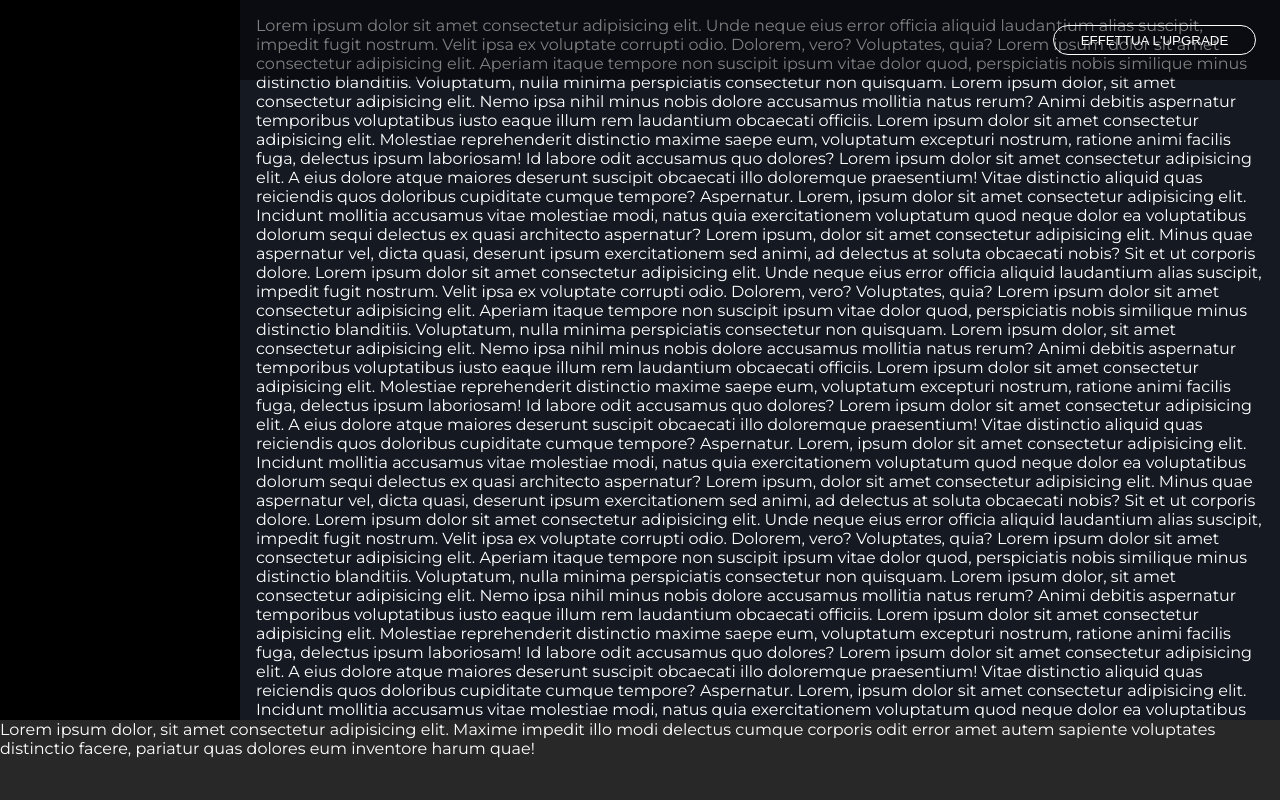
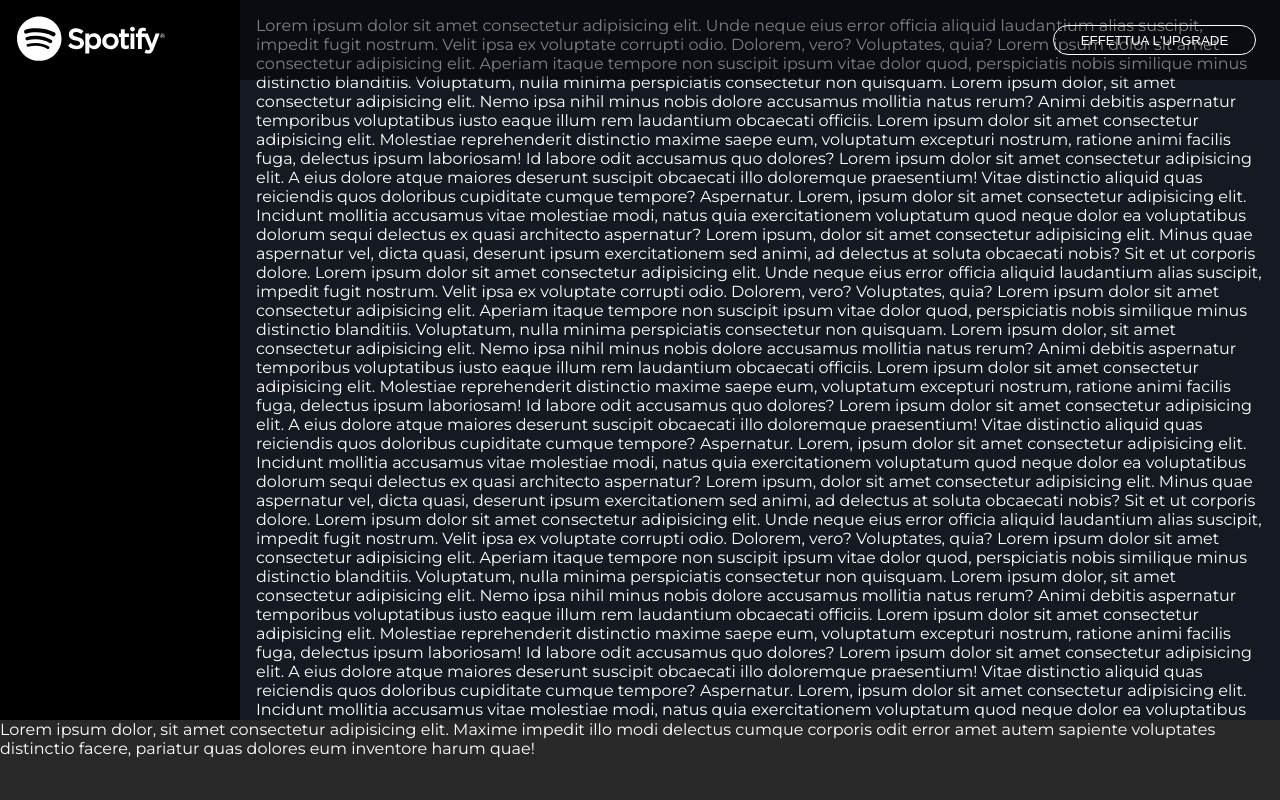
Before and after one commit to Barbarubia/html-css-spotifyweb, a plain HTML site: page index.html in a window 1280 px wide. Drawn offline with Linux system fonts and the light colour scheme.

Commit message:
inserito logo nell'header

```diff
--- a/css/style.css
+++ b/css/style.css
@@ -48,6 +48,7 @@ header { /* Header impostato verticalmente a destra */
     width: 15rem;
     height: calc(100vh - 5rem);
     background-color: var(--black);
+    padding: 1rem;
 }
 
 main { /* Sezione principale della webapp */
@@ -77,3 +78,11 @@ footer { /* Barra dei comandi in basso */
     margin-right: 1.5rem;
     padding: .5em 2em;
 }
+
+
+
+/* HEADER LATERALE */
+
+header .logo img {
+    width: 150px;
+}
--- a/index.html
+++ b/index.html
@@ -25,7 +25,9 @@
 
     <!-- Header laterale -->
     <header>
-
+        <div class="logo">
+            <img src="img/logo.svg" alt="Logo Spotify">
+        </div>
     </header>
 
     <!-- Sezione principale della web app -->
```
